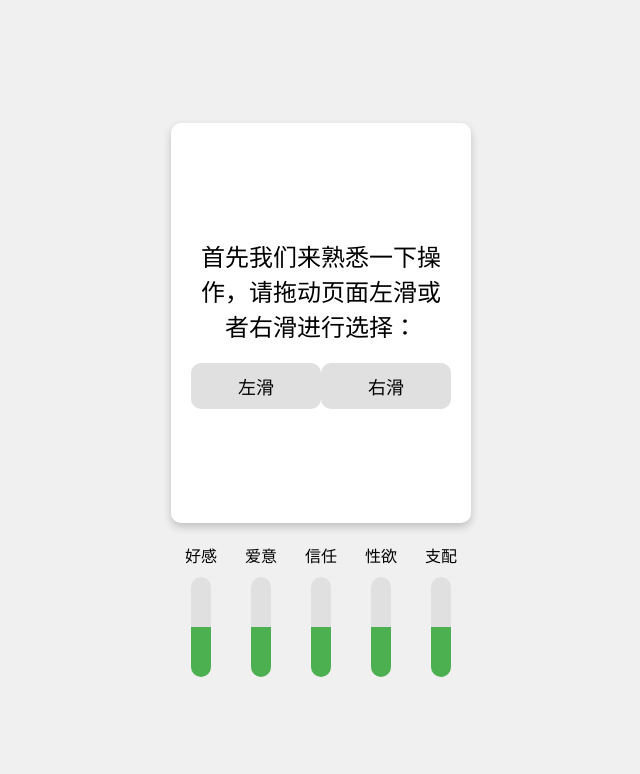
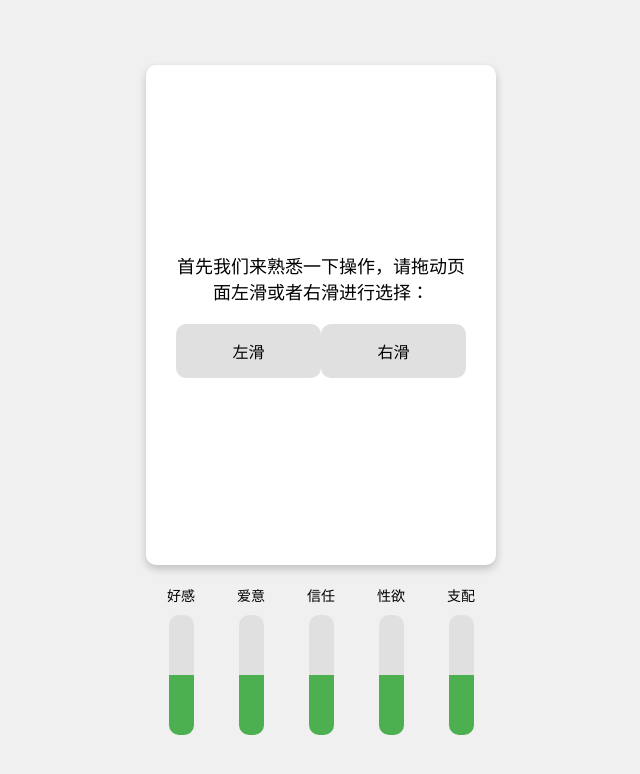
Before and after one commit to 99438/Reigns, a plain HTML site: page index.html in a window 1280 px wide. Shown: the whole page, without its empty margins (319-959 px from the left). Drawn offline with Linux system fonts and the light colour scheme.

Commit message:
Update styles.css

```diff
--- a/styles.css
+++ b/styles.css
@@ -8,12 +8,13 @@ body {
     margin: 0;
     background-color: #f0f0f0;
     min-height: 100vh; /* 页面占满整个视口高度 */
+    padding-top: 0px; /* 缩小上方的间距 */
 }
 
 .cards-container {
     position: relative;
-    width: 300px;
-    height: 400px;
+    width: 350px; /* 增加卡片宽度 */
+    height: 500px; /* 增加卡片高度 */
     margin-bottom: 20px;
 }
 
@@ -27,11 +28,11 @@ body {
     flex-direction: column;
     justify-content: center;
     align-items: center;
-    font-size: 18px;
+    font-size: 18px; /* 放大卡片内文字 */
     text-align: center;
     position: absolute;
     transition: transform 0.3s ease;
-    padding: 20px;
+    padding: 30px; /* 增加卡片内部填充 */
     box-sizing: border-box;
 }
 
@@ -45,7 +46,7 @@ body {
 
 .question {
     margin-bottom: 20px;
-    font-size: 24px;
+    font-size: 18px; /* 放大问题文字 */
 }
 
 .choices {
@@ -56,14 +57,15 @@ body {
 
 .left-choice, .right-choice {
     width: 45%;
-    padding: 10px;
+    padding: 15px; /* 增加选择框填充 */
     border-radius: 10px;
     background-color: #e0e0e0;
+    font-size: 16px; /* 放大选择框文字 */
 }
 
 .result {
     display: block;
-    font-size: 20px;
+    font-size: 18px; /* 放大结果文字 */
     margin-top: 20px;
     text-align: center;
     color: #333;
@@ -72,7 +74,7 @@ body {
 .stats {
     display: flex;
     justify-content: space-around;
-    width: 300px;
+    width: 350px; /* 扩大状态条容器宽度 */
 }
 
 .stat {
@@ -83,11 +85,12 @@ body {
 
 .stat-label {
     margin-bottom: 10px;
+    font-size: 14px; /* 放大状态标签文字 */
 }
 
 .progress-bar {
-    width: 20px;
-    height: 100px; /* 进度条的最大高度 */
+    width: 25px; /* 扩大进度条宽度 */
+    height: 120px; /* 扩大进度条高度 */
     background-color: #e0e0e0; /* 背景颜色 */
     border-radius: 10px;
     position: relative;
@@ -118,7 +121,7 @@ button {
     margin: 5px;
     cursor: pointer;
     transition: background-color 0.3s ease;
-    font-size: 16px;
+    font-size: 14px; /* 放大按钮文字 */
 }
 
 button:hover {
```
